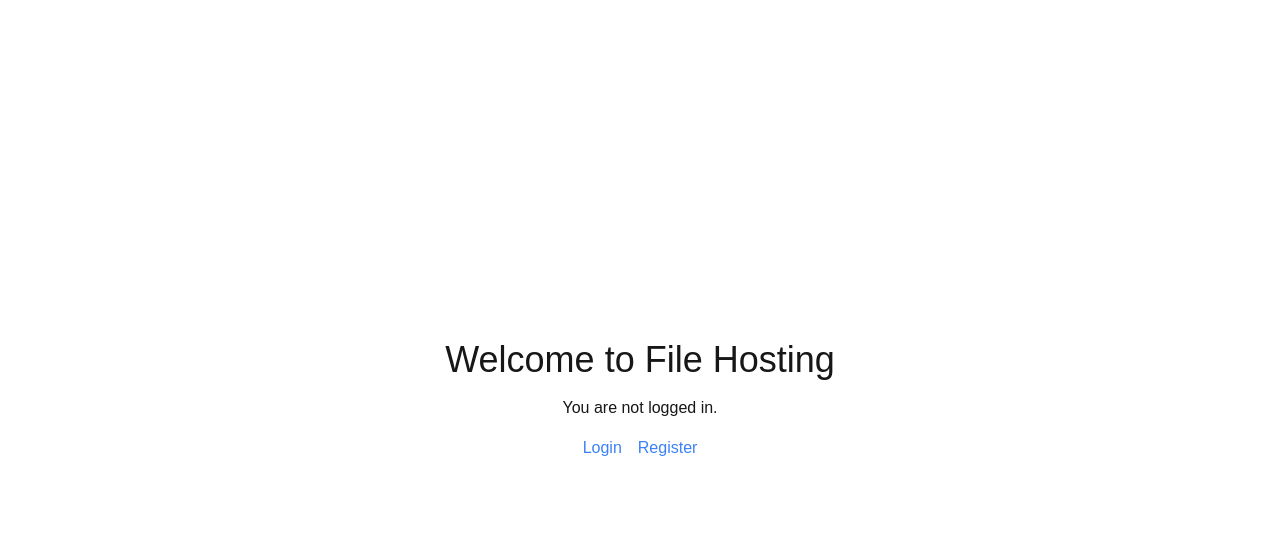
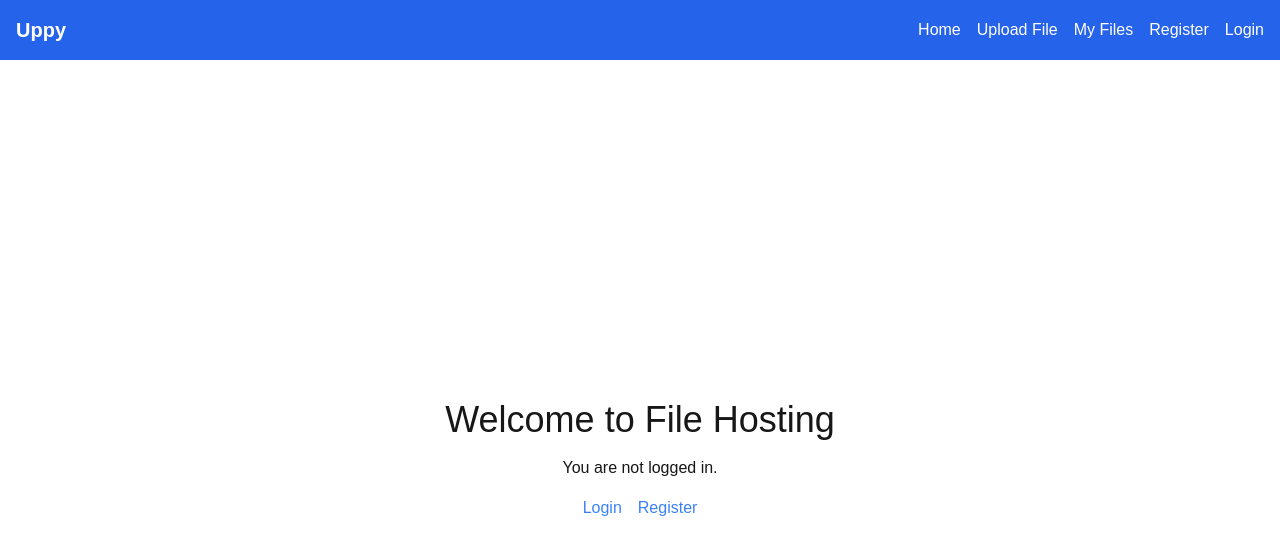
Before and after one commit to nheek/uppy, a Next.js app: page / in a window 1280 px wide. Shown: the top 554 px of the page. Built offline with nearby package versions, Linux system fonts and the light colour scheme.

Commit message:
minor redesign on my files and upload file

```diff
--- a/src/app/components/FileUpload/FileUpload.tsx
+++ b/src/app/components/FileUpload/FileUpload.tsx
@@ -5,6 +5,18 @@ const FileUpload = () => {
   const [selectedFile, setSelectedFile] = useState<File | null>(null);
   const [fileUrl, setFileUrl] = useState<string | null>(null); // Relative URL for the file
   const [fullUrl, setFullUrl] = useState<string | null>(null); // Full URL for sharing
+
+  // Check if user is logged in
+  const isLoggedIn = !!Cookies.get("token");
+
+  // Render a message if the user is not logged in
+  if (!isLoggedIn) {
+    return (
+      <div className="flex flex-col items-center justify-center min-h-screen p-6">
+        <p className="text-xl mb-4 font-bold text-red-600">You must be logged in to upload files.</p>
+      </div>
+    );
+  }
 
   const handleFileChange = (e: React.ChangeEvent<HTMLInputElement>) => {
     if (e.target.files) {
@@ -15,15 +27,15 @@ const FileUpload = () => {
   const handleFileUpload = async (e: React.FormEvent) => {
     e.preventDefault();
     if (!selectedFile) {
-        alert("Please select a file.");
-        return;
+      alert("Please select a file.");
+      return;
     }
 
     // Validate file size (10 MB limit)
     const MAX_SIZE = 10 * 1024 * 1024; // 10 MB
     if (selectedFile.size > MAX_SIZE) {
-        alert("File size exceeds the 10 MB limit.");
-        return;
+      alert("File size exceeds the 10 MB limit.");
+      return;
     }
 
     const formData = new FormData();
@@ -57,13 +69,13 @@ const FileUpload = () => {
   };
 
   return (
-    <div className="flex flex-col items-center justify-center min-h-screen bg-gray-100 p-6">
+    <div className="flex flex-col items-center justify-center min-h-screen p-6">
       <h1 className="text-4xl mb-4 font-bold text-blue-600">Upload your files</h1>
       <form onSubmit={handleFileUpload} className="mb-4 flex flex-col items-center">
         <input
           type="file"
           onChange={handleFileChange}
-          className="mb-4 border border-blue-500 rounded p-2"
+          className="mb-4 border border-blue-500 rounded p-2 text-white"
         />
         <button type="submit" className="bg-blue-500 text-white p-2 rounded shadow hover:bg-blue-600 transition">
           Upload File
@@ -73,11 +85,14 @@ const FileUpload = () => {
       {/* Display the uploaded file URL and preview */}
       {fileUrl && (
         <div className="mt-4 p-4 bg-white shadow rounded">
-          <h2 className="text-lg font-semibold">File uploaded!</h2>
+          <h2 className="text-lg font-semibold text-black text-opacity-40">File uploaded!</h2>
           <a href={fileUrl} target="_blank" rel="noopener noreferrer" className="text-blue-600 underline">
             Click here to download/view your file
           </a>
-          <button onClick={copyToClipboard} className="ml-4 bg-gray-200 text-black p-1 rounded shadow hover:bg-gray-300">
+          <button
+            onClick={copyToClipboard}
+            className="block mt-2 bg-gray-200 text-black p-1 rounded shadow hover:bg-gray-300"
+          >
             Copy Shareable Link
           </button>
           {/* Preview for image files */}
--- /dev/null
+++ b/src/app/components/Header/Header.tsx
@@ -0,0 +1,57 @@
+"use client";
+
+import { useRouter } from "next/navigation";
+import Cookies from "js-cookie";
+
+const Header = () => {
+  const router = useRouter();
+
+  // Check if the user is logged in by checking for the presence of a token
+  const isLoggedIn = !!Cookies.get("token");
+
+  const handleLogout = () => {
+    Cookies.remove("token"); // Remove token from cookies
+    router.push("/login"); // Redirect to login page
+  };
+
+  return (
+    <header className="bg-blue-600 text-white p-4">
+      <div className="flex justify-between items-center container mx-auto">
+        <h1 className="text-xl font-bold cursor-pointer" onClick={() => router.push("/")}>
+          Uppy
+        </h1>
+        <nav>
+          <ul className="flex space-x-4">
+            <li>
+              <a href="/" className="hover:underline">Home</a>
+            </li>
+            <li>
+              <a href="/file-upload" className="hover:underline">Upload File</a>
+            </li>
+            <li>
+              <a href="/my-files" className="hover:underline">My Files</a>
+            </li>
+            {!isLoggedIn ? (
+              <>
+                <li>
+                  <a href="/register" className="hover:underline">Register</a>
+                </li>
+                <li>
+                  <a href="/login" className="hover:underline">Login</a>
+                </li>
+              </>
+            ) : (
+              <li>
+                <button onClick={handleLogout} className="hover:underline">
+                  Logout
+                </button>
+              </li>
+            )}
+          </ul>
+        </nav>
+      </div>
+    </header>
+  );
+};
+
+export default Header;
--- a/src/app/components/MyFiles/MyFiles.tsx
+++ b/src/app/components/MyFiles/MyFiles.tsx
@@ -19,6 +19,18 @@ const MyFiles = () => {
   const [loading, setLoading] = useState<boolean>(false);
   const [message, setMessage] = useState<string | null>(null);
   const inputFileRef = useRef<HTMLInputElement | null>(null);
+
+  // Check if user is logged in
+  const isLoggedIn = !!Cookies.get("token");
+
+  // Render a message if the user is not logged in
+  if (!isLoggedIn) {
+    return (
+      <div className="flex flex-col items-center justify-center min-h-screen p-6">
+        <p className="text-xl mb-4 font-bold text-red-300">You must be logged in to view your files.</p>
+      </div>
+    );
+  }
 
   useEffect(() => {
     fetchFiles();
@@ -123,7 +135,7 @@ const MyFiles = () => {
   };
 
   return (
-    <div className="flex flex-col min-h-screen bg-gray-100 p-6">
+    <div className="flex flex-col min-h-screen p-6">
       <h1 className="text-4xl mb-4 font-bold text-blue-600">My Files</h1>
       {message && <p className="text-green-600">{message}</p>}
 
@@ -132,8 +144,8 @@ const MyFiles = () => {
       ) : (
         <div className="grid grid-cols-1 sm:grid-cols-2 lg:grid-cols-4 gap-4">
           {files.map((file) => (
-            <div key={file.id} className="p-4 bg-white shadow rounded border text-black">
-              <p className="font-semibold mb-2">{file.original_name}</p>
+            <div key={file.id} className="p-4 shadow rounded border-2 border-white border-opacity-50 text-black">
+              <p className="font-semibold mb-4 text-gray-200">{file.original_name}</p>
               {renderFilePreview(file)} {/* Render preview */}
               <div className="mt-4 flex items-center justify-center gap-4">
                 <a
--- a/src/app/file-upload/page.tsx
+++ b/src/app/file-upload/page.tsx
@@ -1,10 +1,12 @@
 "use client";
 
 import FileUpload from "@/app/components/FileUpload/FileUpload";
+import Header from "@/app/components/Header/Header";
 
 export default function LoginIndex() {
   return (
     <>
+      <Header />
       <FileUpload />
     </>
   );
--- a/src/app/login/page.tsx
+++ b/src/app/login/page.tsx
@@ -1,10 +1,12 @@
 "use client"
 
 import Login from "@/app/components/Login/Login";
+import Header from "@/app/components/Header/Header";
 
 export default function LoginIndex() {
   return (
     <>
+      <Header />
       <Login />
     </>
   );
--- a/src/app/my-files/page.tsx
+++ b/src/app/my-files/page.tsx
@@ -1,10 +1,12 @@
 "use client"
 
 import MyFiles from "@/app/components/MyFiles/MyFiles";
+import Header from "@/app/components/Header/Header";
 
 export default function RegisterIndex() {
   return (
     <>
+      <Header />
       <MyFiles />
     </>
   );
--- a/src/app/page.tsx
+++ b/src/app/page.tsx
@@ -1,8 +1,10 @@
 import Index from "@/app/components/Index/Index";
+import Header from "@/app/components/Header/Header";
 
 export default function IndexHome() {
   return (
     <>
+      <Header />
       <Index />
     </>
   );
--- a/src/app/register/page.tsx
+++ b/src/app/register/page.tsx
@@ -1,10 +1,12 @@
 "use client"
 
 import Register from "@/app/components/Register/Register";
+import Header from "@/app/components/Header/Header";
 
 export default function RegisterIndex() {
   return (
     <>
+      <Header />
       <Register />
     </>
   );
```
